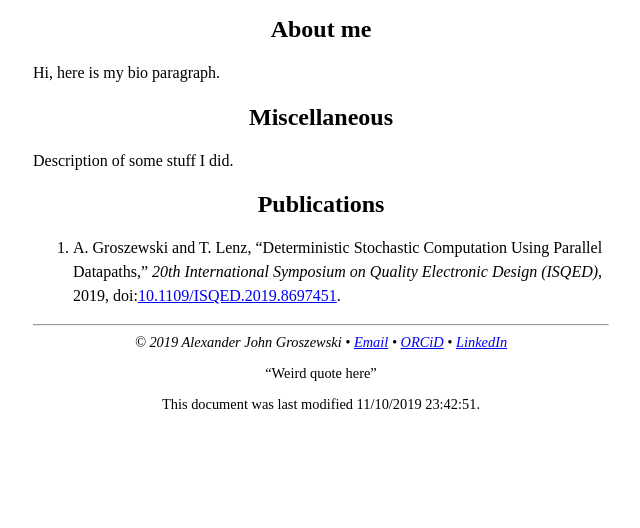
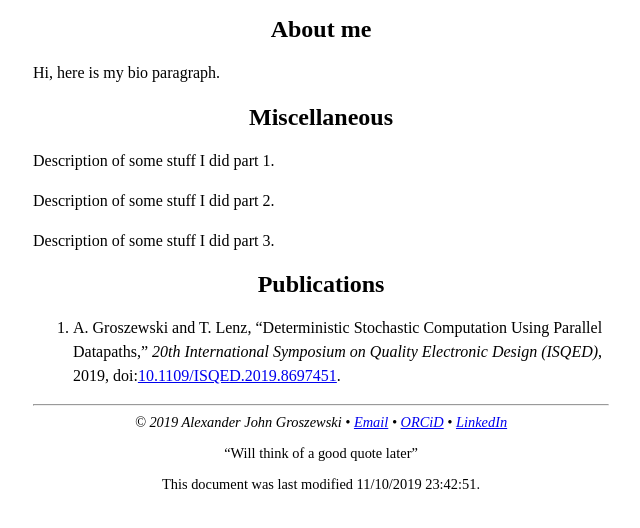
Before and after one commit to groszewa/groszewa.github.io, a plain HTML site: page index.html in a window 1280 px wide. Shown: the part 108-636 px from the top of the page, without its empty margins (319-959 px from the left). Drawn offline with Linux system fonts and the light colour scheme.

Commit message:
general cleanup

```diff
--- a/index.html
+++ b/index.html
@@ -8,7 +8,6 @@
     <meta name="description" content="Description to go here." />
     <meta name="author" content="Alexander John Groszewski" />
     <meta name="viewport" content="width=device-width, initial-scale=1" />
-    <!-- <link rel="canonical" href="https://ajgrosze.io/" /> -->
     <link rel="stylesheet" href="assets/css/styles.css" />
   </head>
   <body>
@@ -21,52 +20,26 @@
 <!-- begin content -->
 <h2 id="about-me">About me</h2>
 
-<!--<p>Hi, I’m Clara! I’m a hardware validation engineer working in Austin, Texas. At various other times, I’ve also been a grad student at UT Austin, a professional EE designing <a href="/upgoer/">safety-critical control systems</a> for oil refineries in Los Angeles, a submarine officer in the Navy, and—long, long ago—a weird little kid named <span class="redacted">[redacted]</span> growing up in small-town upstate New York. Sometimes I take on projects for a certain <a href="http://eshort.tech/">awesome roboticist</a>.</p>
--->
 
 <p>Hi, here is my bio paragraph</a>.</p>
 
 
 <h2 id="miscellanea">Miscellaneous</h2>
 
-<!--
-<p>April 2019: I implemented the binary/BCD error checker proposed in [1], identified one design bug, and obtained the first available post-route area and delay figures [2] showing a much smaller area savings and performance penalty than predicted. The Verilog models are available <a href="https://gitlab.com/clarashort/arithmetic">online</a>, including a Ladner-Fischer adder with 12% less area and only 4% greater delay than the equivalent DesignWare block.</p>
 
-<p>August 2018: I put together a bibliography (<a href="/assets/tex/comp-arith-vol1.tex">LaTeX</a>, <a href="/assets/pdf/comp-arith-vol1.pdf">PDF</a>) with DOIs for about 90% of the papers in [3]. Please <a href="mailto:clara@cshort.io?subject=Computer%20Arithmetic%20Volume%20I:%20">let me know</a> if you find a canonical URL for items 18, 26, or 37.</p>
+<p>Description of some stuff I did part 1.</p>
 
-<p>December 2017: I wrote a quick and dirty <a href="/assets/sh/gem5build.sh">build script</a> for the <a href="http://gem5.org/">gem5</a> emulator, the <a href="https://spec.org/cpu2006/">SPEC CPU2006</a> benchmarks, and the <a href="http://cseweb.ucsd.edu/~calder/simpoint/">SimPoint</a> program phase analysis tool while reproducing part of [4] in my <a href="https://lph.ece.utexas.edu/class/Fa17EE460N/Fa17EE460N">computer architecture</a> class.</p>
+<p>Description of some stuff I did part 2.</p>
 
-<p>June 2017: I wrote a <a href="https://kk4ead.github.io/tis-100/">strategy guide/spoiler</a> for <a href="http://www.zachtronics.com/tis-100/">TIS-100</a>, because even video games about programming need language docs. <del>Unfortunately</del> Fortunately, I started grad school two months later and suddenly found dozens of more urgent things to do.</p>
-
-<p>June 2009: Just before software-defined radios smaller than a breadbox became widely available for under $1000, I made one for my undergraduate senior design project [5] using the then-newly released <a href="http://beagleboard.org/beagleboard">BeagleBoard</a> as the host PC.</p>
--->
-
-<p>Description of some stuff I did.</p>
+<p>Description of some stuff I did part 3.</p>
 
 
-<!--
-<h2 id="advocacy">Advocacy</h2>
 
-<p>January 2019–May 2019: I moderated the <a href="https://www.facebook.com/events/1951197628520654/">Trans Thursdays</a> drop-in discussion group at UT Austin’s <a href="http://diversity.utexas.edu/genderandsexuality/">Gender and Sexuality Center</a>.</p>
-
-<p>May 2018: I signed the <a href="https://postmeritocracy.org">Post-Meritocracy Manifesto</a>, which reflects my beliefs about a healthy work environment.</p>
-
-<p>March 2018: I wrote a response [6] to a small group of therapists who believe there is a “psychic epidemic” of gender dysphoria among people under age 25, despite the evidence that people who say they are transgender typically know what they mean by it.</p>
-
-<p>December 2016: I signed the <a href="http://neveragain.tech">neveragain.tech</a> pledge, which states in part: “We refuse to participate in the creation of databases of identifying information for the United States government to target individuals based on race, religion, or national origin.”</p>
--->
 
 <h2 id="publications">Publications</h2>
 
 <ol>
-  <!--
-  <li>A. Vázquez and E. Antelo, “A sum error detection scheme for decimal arithmetic,” <em>ARITH 24</em>, 2017, doi:<a href="https://doi.org/10.1109/arith.2017.34">10.1109/arith.2017.34</a>.</li>
-  <li><strong>C. S. Short</strong> and E. E. Swartzlander, Jr., “Performance evaluation of a sum error detection scheme for decimal arithmetic,” to be presented at <em>Asilomar</em> 2019, preprint <a href="/assets/pdf/asilomar2019.pdf">available</a>.</li>
-  <li>E. E. Swartzlander, Jr., ed., <em>Computer arithmetic</em>, vol. 1, 2015, doi:<a href="https://doi.org/10.1142/9476">10.1142/9476</a>.</li>
-  <li>A. Jaleel, K. B. Theobald, S. C. Steely, Jr., and J. Emer, “High performance cache replacement using re-reference interval prediction (RRIP)” , <em>ISCA</em> 2010, doi:<a href="https://doi.org/10.1145/1815961.1815971">10.1145/1815961.1815971</a>.</li>
-  <li><a href="https://scholar.google.com/citations?user=y5L4A3gAAAAJ">C. R. Anderson</a>, <strong>G. Schaertl</strong>, and <a href="http://www.opensdr.com/">P. Balister</a>, “A low-cost embedded SDR solution for prototyping and experimentation,” <a href="/assets/pdf/beaglesdr_slides.pdf">tutorial</a> at <em>Wireless@VT</em> 2009, <a href="/assets/pdf/beaglesdr_paper.pdf">paper</a> in <em>SDR</em> 2009, <a href="https://github.com/balister/legacy-code/tree/master/beagle-sdr">source</a> on GitHub.</li>
-  <li><strong>C. S. Short</strong>, “Comment on ‘Outbreak: on transgender teens and psychic epidemics,’” <em>Psychological Perspectives</em>, vol. 62, no. 2, 2019, in press, preprint <a href="/outbreak/">available</a>.</li>
--->
+
   <li>A. Groszewski and T. Lenz, “Deterministic Stochastic Computation Using Parallel Datapaths,” <em>20th International Symposium on Quality Electronic Design (ISQED)</em>, 2019, doi:<a href="https://doi.org/10.1109/ISQED.2019.8697451">10.1109/ISQED.2019.8697451</a>.</li>
 
 </ol>
@@ -78,20 +51,16 @@
         &copy; 2019 Alexander John Groszewski
         <ul>
           <li><a rel="me" href="mailto:groszewa@gmail.com?subject=groszewa.io:%20">Email</a></li>
-          <!-- <li><a rel="me" href="https://keybase.io/afutureclarity">Keybase</a></li> -->
           <li><a rel="me" href="https://orcid.org/0000-0003-4212-5488">ORCiD</a></li>
           <li><a href="https://www.linkedin.com/in/alexander-groszewski">LinkedIn</a></li>
         </ul>
       </address>
-      <!--
-      <p>“No wonder so many of us work in technology—we know all about cache invalidation and naming!h”</p>
-      -->
-      <p>“Weird quote here”</p>
+
+      <p>“Will think of a good quote later”</p>
 
     </footer>
 
     <nav>
-      <!-- Last modified <time datetime="2019-10-02T12:23:13-05:00">Wed, 02 Oct 2019 12:23:13 -0500</time> -->
       <p>This document was last modified <span id="lastModTime"></span>.</p>
       <ul>
       </ul>
```
